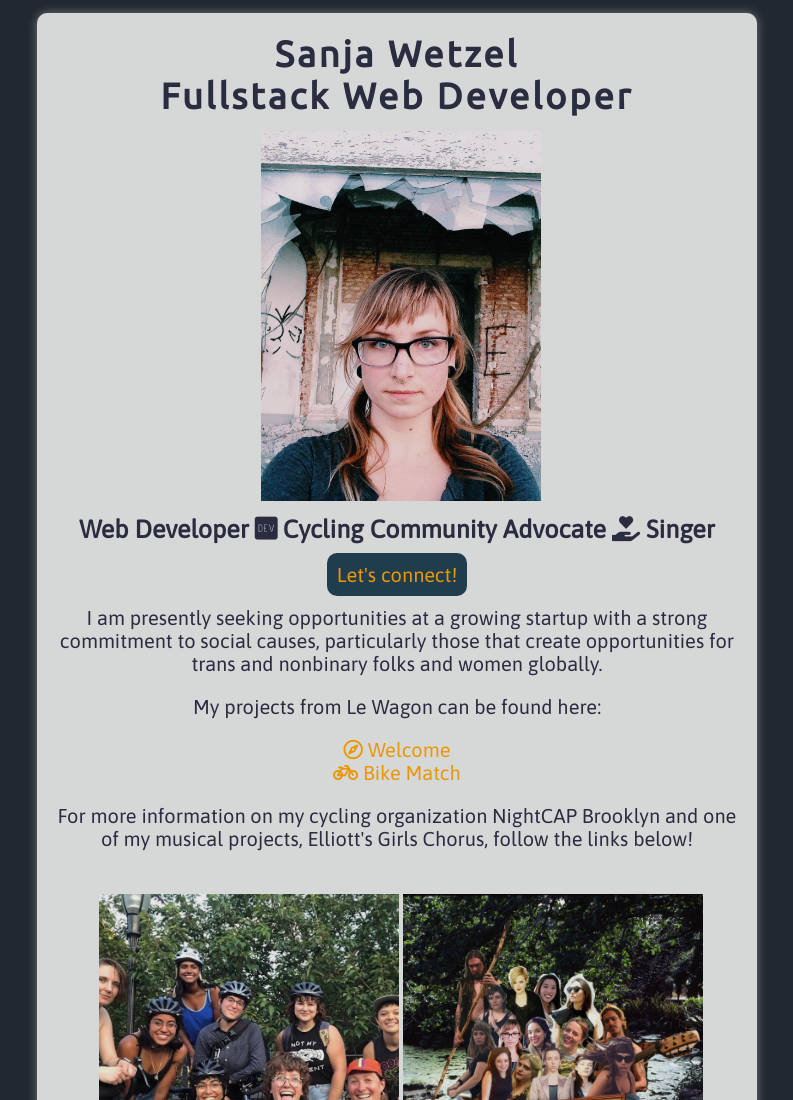
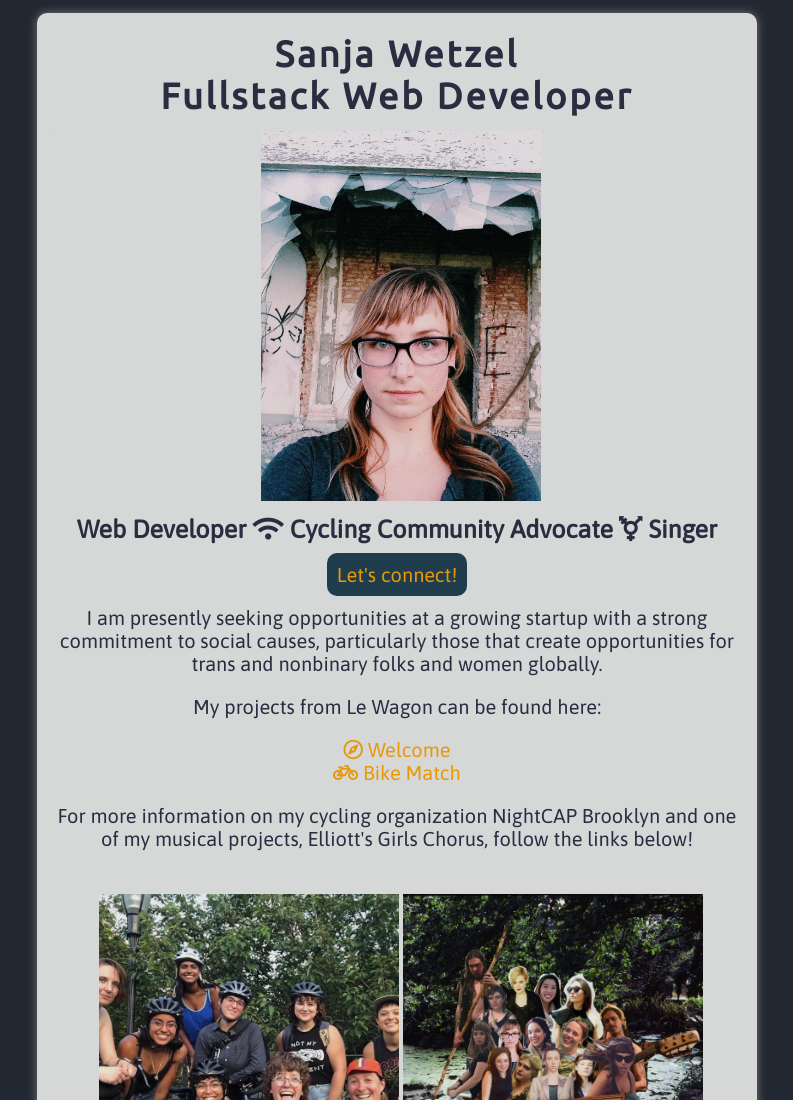
Before and after one commit to sweetening/sweetening.github.io, a plain HTML site: page index.html in a window 1280 px wide. Shown: the top 1100 px of the page, without its empty margins (243-1036 px from the left). Drawn offline with Linux system fonts and the light colour scheme.

Commit message:
better icons

```diff
--- a/index.html
+++ b/index.html
@@ -18,7 +18,7 @@
           <div class="image">
             <img src="../images/profile.jpg" alt= "Profile photo of Sanja" width="280" height="370" >
           </div>
-              <h2>Web Developer <i class="fab fa-dev"></i> Cycling Community Advocate <i class="fas fa-hand-holding-heart"></i> Singer</h2>
+              <h2>Web Developer <i class="fas fa-wifi"></i> Cycling Community Advocate <i class="fas fa-transgender-alt"></i> Singer</h2>
                 <h3><a class="btn" href="https://www.linkedin.com/in/sanja-wetzel">Let's connect!</a></h3>
                   <p>I am presently seeking opportunities at a growing startup with a strong
                   commitment to social causes, particularly those that create opportunities
```
